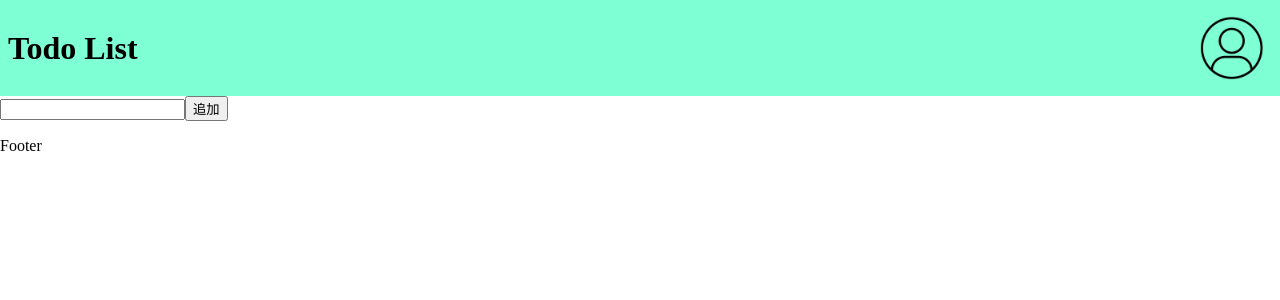
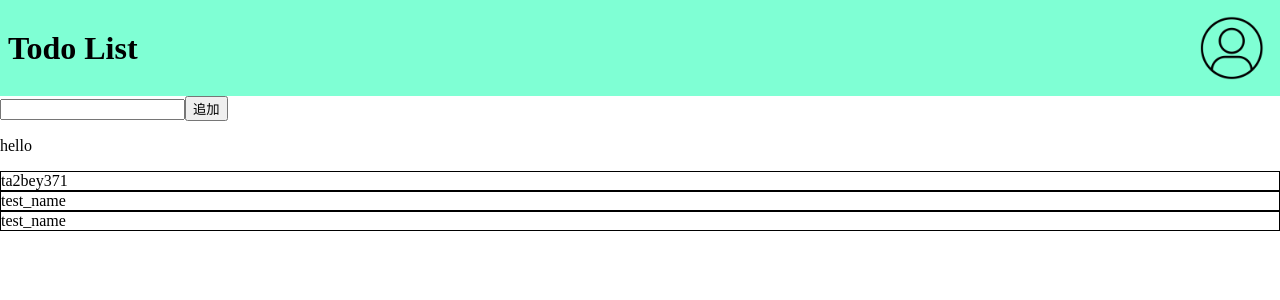
Before and after one commit to Sooooooooooooma/team_todo, a React (Create React App) app: page /home in a window 1280 px wide. Shown: the top 300 px of the page. Built offline with nearby package versions, Linux system fonts and the light colour scheme.

Commit message:
フッターの機能を作りました。

```diff
--- /dev/null
+++ b/src/components/Footer.css
@@ -0,0 +1,7 @@
+dt{
+    border: 1px solid black;
+}
+dd{
+    border: 1px solid gray;
+    background-color: azure;
+}
--- a/src/components/Footer.js
+++ b/src/components/Footer.js
@@ -1,8 +1,34 @@
-import React from 'react'
+import { useState } from "react";
+import "./Footer.css"
 
 const Footer = () => {
+  // creditsを書き換えると表示内容が変わります。
+  const credits = [
+    {"name":"ta2bey371","text":"hello world!"},
+    {"name":"test_name","text":"test_text"},
+    {"name":"test_name","text":"test_text"},
+  ];
+  const [showId,setShowId] = useState(null);
   return (
-    <div>Footer</div>
+    <>
+    <div onClick={()=>setShowId(null)}>
+      hello
+    </div>
+    <dl>
+      {credits.map((credit,index)=>{
+        const showControre = (index) => {
+          if(showId===index)setShowId(null);
+          else setShowId(index);
+        }
+        return (
+          <div key={index}>
+            <dt onClick={()=>showControre(index)}>{credit.name}</dt>
+            {showId === index?<dd>{credit.text}</dd>:<dd style={{display:"none"}}></dd>}
+          </div>
+        );
+      })}
+    </dl>
+    </>
   )
 }
 
```
